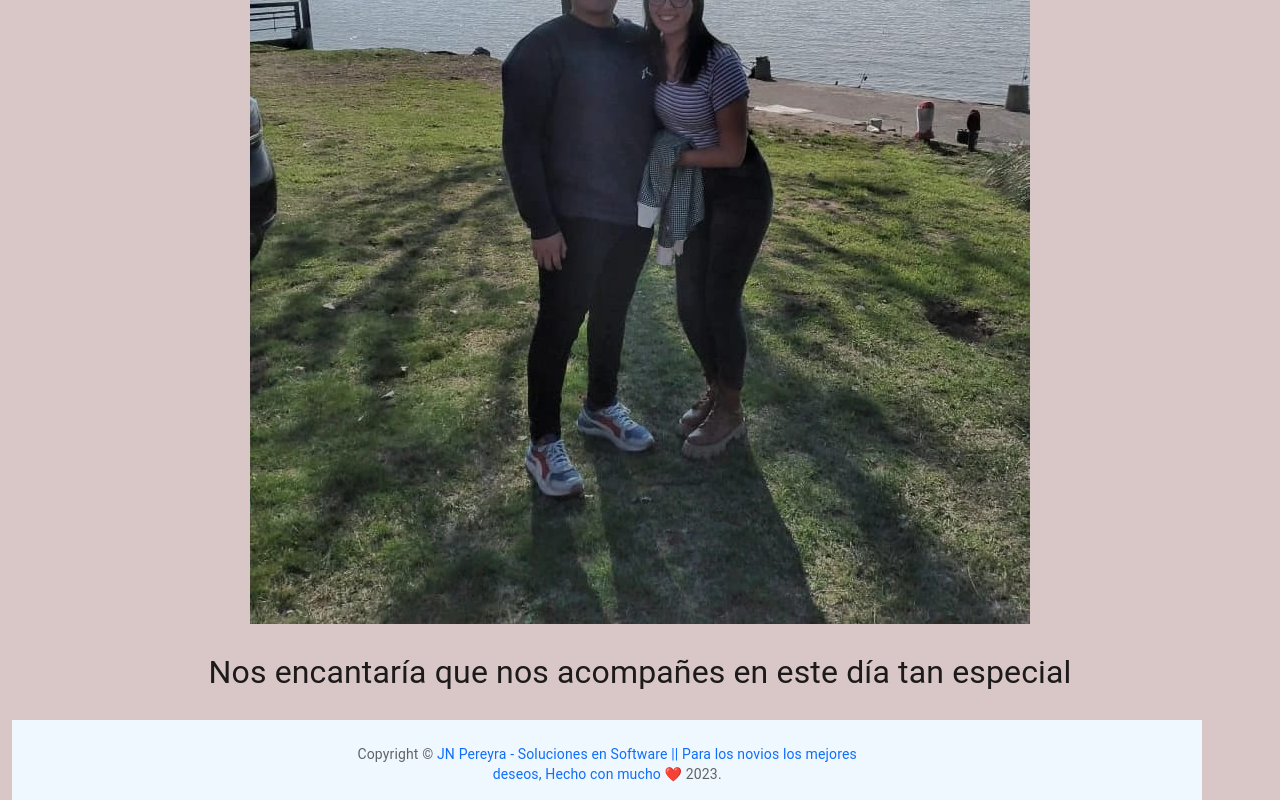
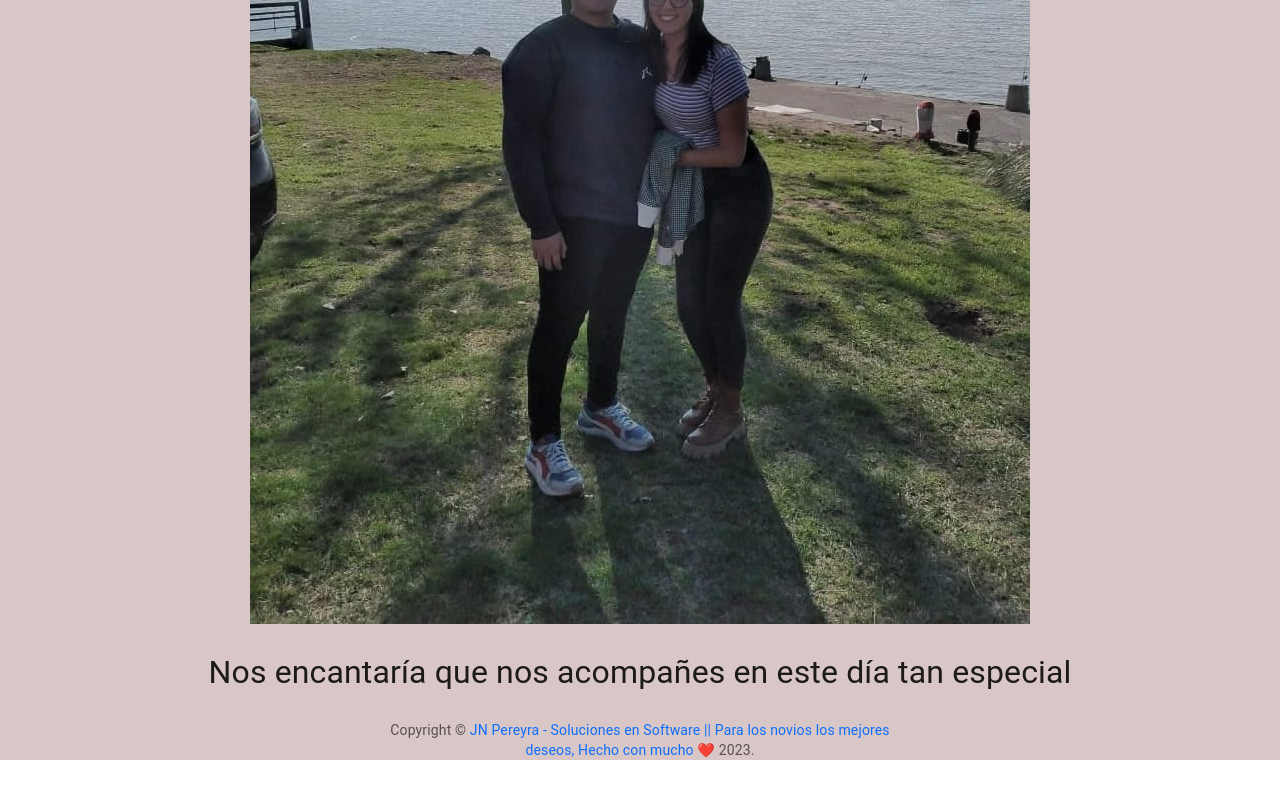
Before and after one commit to jon0010/Weeding_invitation, a React (Vite) app: page /invitacion in a window 1280 px wide. Shown: the part 4189-4989 px from the top of the page. After the commit the page ends 4949 px from the top, so only its background shows below. Built offline with nearby package versions, Linux system fonts and the light colour scheme.

Commit message:
fix title pc y mobile

```diff
--- a/src/footer/Footer.jsx
+++ b/src/footer/Footer.jsx
@@ -4,7 +4,6 @@ import { createTheme, ThemeProvider } from "@mui/material/styles";
 import Box from "@mui/material/Box";
 import Typography from "@mui/material/Typography";
 import Container from "@mui/material/Container";
-import "./footer.css";
 
 const Copyright = () => {
   return (
@@ -35,9 +34,10 @@ const Footer = () => {
         <Box className="footer-container">
           <Box component="footer" className="footer-content">
             <Container maxWidth="sm">
-              <Typography variant="body1" style={{ textAlign: "center" }}>
-                {/* Contenido del footer */}
-              </Typography>
+              <Typography
+                variant="body1"
+                style={{ textAlign: "center" }}
+              ></Typography>
               <Copyright />
             </Container>
           </Box>
--- a/src/footer/footer.css
+++ /dev/null
@@ -1,18 +0,0 @@
-.footer {
-  left: 0;
-  bottom: 0;
-  width: 93vw;
-}
-
-.footer-container {
-  display: flex;
-  flex-direction: column;
-  justify-content: space-between;
-  height: 100%;
-  background-color: aliceblue;
-}
-
-.footer-content {
-  padding-top: 1.5rem;
-  padding-bottom: 1rem;
-}
--- a/src/invitacion/Invitacion.jsx
+++ b/src/invitacion/Invitacion.jsx
@@ -10,7 +10,7 @@ import siluetaF from "../assets/siluetaF.png";
 import WhatsAppIcon from "@mui/icons-material/WhatsApp";
 import final from "../assets/final.jpg";
 import Footer from "../footer/Footer";
-import ringCelu from "../assets/ringCelu.jpeg";
+import ringCelu2 from "../assets/ringCelu2.jpeg";
 import ringPC from "../assets/ringPC.jpeg";
 import "animate.css";
 
@@ -165,7 +165,7 @@ const Invitacion = () => {
     <div className="container-fluid backgroundContainer">
       <div className="row position-relative">
         <img
-          src={isMobile ? ringCelu : ringPC}
+          src={isMobile ? ringCelu2 : ringPC}
           className="bg-img-fluid"
           alt="fondo"
         />
@@ -176,9 +176,6 @@ const Invitacion = () => {
             textShadow: "0px 0px 10px gold",
           }}
         >
-          <span className="d-md-none" style={{ fontSize: ".6em" }}>
-            Camila & Brian
-          </span>
           <br className="d-md-none" />
           <span className="d-none d-md-inline" style={{ fontSize: ".9em" }}>
             Camila & Brian
```
Also changed, not shown: src/assets/ringCelu.jpeg (deleted), src/assets/ringCelu2.jpeg (added).
